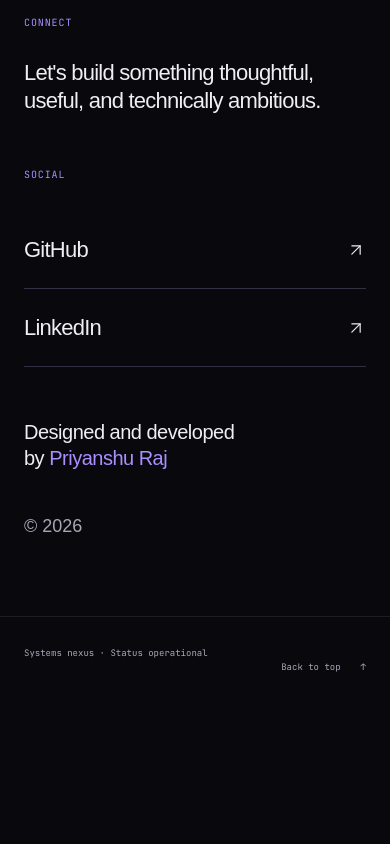
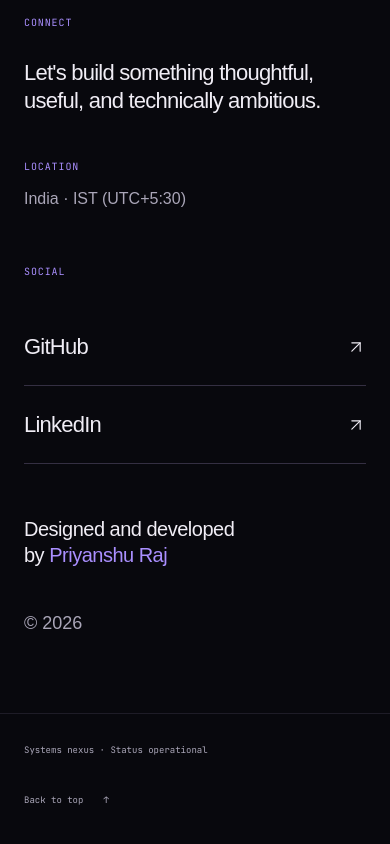
Before and after one commit to Priyanshuraj0909/Priyanshu-Portfolio, a Next.js app: page / in a window 390 px wide. Shown: the part 7962-8806 px from the top of the page. Before the commit the page ends 8711 px from the top, so only its background shows below. Built offline with nearby package versions, Linux system fonts and the light colour scheme; a web font is replaced by a local one.

Commit message:
feat: add location and lower motion control

```diff
--- a/src/app/globals.css
+++ b/src/app/globals.css
@@ -100,6 +100,8 @@ button, a, input { -webkit-tap-highlight-color: #af92fc25; }
 .site-footer { position: relative; z-index: 1; border-top: 1px solid var(--hair); padding-block: 28px 60px; }
 .footer-bar { display: flex; flex-wrap: wrap; justify-content: space-between; gap: 20px; color: var(--muted); font: 9px/1.8 var(--font-jetbrains-mono), monospace; }
 .footer-bar a { display: inline-flex; align-items: center; min-height: 44px; gap: 20px; text-decoration: none; }
+.footer-actions { display: flex; flex-wrap: wrap; align-items: center; justify-content: flex-end; gap: 16px 28px; }
+.footer-motion { display: inline-flex; align-items: center; gap: 10px; border-radius: 28px; padding-inline: 18px; }
 
 @media (max-width: 1050px) {
   .nav-number, .site-brand span { display: none; }
@@ -274,6 +276,8 @@ button, a, input { -webkit-tap-highlight-color: #af92fc25; }
   .contact-grid { grid-template-columns: 1fr; gap: 52px; }
   .contact-invitation { max-width: 30ch; }
   .contact-credit { padding-top: 0; }
+  .footer-bar, .footer-actions { align-items: flex-start; }
+  .footer-actions { width: 100%; justify-content: space-between; }
 }
 @media (min-width: 761px) and (max-width: 1050px) {
   .contact-grid { grid-template-columns: minmax(0, 1fr) minmax(260px, 1fr); }
--- a/src/components/layout/footer.tsx
+++ b/src/components/layout/footer.tsx
@@ -1,9 +1,11 @@
+import { MotionToggle } from "@/features/motion";
+
 export function Footer() {
   return (
     <footer className="site-footer">
       <div className="page-container footer-bar">
         <span>Systems nexus · Status operational</span>
-        <a href="#core">Back to top <span aria-hidden="true">↑</span></a>
+        <div className="footer-actions"><a href="#core">Back to top <span aria-hidden="true">↑</span></a><MotionToggle placement="footer" /></div>
       </div>
     </footer>
   );
--- a/src/components/layout/header.tsx
+++ b/src/components/layout/header.tsx
@@ -1,7 +1,6 @@
 "use client";
 
 import { useEffect, useState } from "react";
-import { MotionToggle } from "@/features/motion";
 import { Orbit } from "lucide-react";
 import { navigation } from "@/content/navigation";
 import { profile } from "@/content/profile";
@@ -36,7 +35,6 @@ export function Header() {
           </a>
         ))}
       </nav>
-      <MotionToggle />
     </header>
   );
 }
--- a/src/content/profile.ts
+++ b/src/content/profile.ts
@@ -13,7 +13,7 @@ export const profile = {
   ],
   biography: "Computer Science and Engineering student at Bennett University building intelligent applications, machine-learning systems, and practical full-stack software.",
   email: null,
-  location: null,
+  location: "India · IST (UTC+5:30)",
   github: "https://github.com/Priyanshuraj0909",
   linkedin: "https://www.linkedin.com/in/priyanshu-raj-00aab5334/",
   resume: null,
--- a/src/features/motion.tsx
+++ b/src/features/motion.tsx
@@ -11,12 +11,12 @@ export function MotionPreferences({ children }: { children: ReactNode }) {
   function toggle() { setPaused(value => { try { localStorage.setItem("portfolio:motion-paused", String(!value)); } catch {} return !value; }); }
   return <Preferences.Provider value={{ paused, reduced, toggle }}><MotionConfig reducedMotion={paused ? "always" : "user"}>{children}</MotionConfig></Preferences.Provider>;
 }
-export function MotionToggle() {
+export function MotionToggle({ placement = "header" }: { placement?: "header" | "footer" }) {
   const preferences = useContext(Preferences);
   if (!preferences) return null;
   const { paused, reduced, toggle } = preferences;
   const label = reduced ? "Reduced motion" : paused ? "Resume motion" : "Pause motion";
-  return <button className="motion-control header-motion" onClick={toggle} aria-pressed={paused} aria-label={label}>{paused ? <Play size={12} aria-hidden="true" /> : <Pause size={12} aria-hidden="true" />}<span className="motion-label">{label}</span></button>;
+  return <button className={`motion-control ${placement}-motion`} onClick={toggle} aria-pressed={paused} aria-label={label}>{paused ? <Play size={12} aria-hidden="true" /> : <Pause size={12} aria-hidden="true" />}<span className="motion-label">{label}</span></button>;
 }
 export function Reveal({ children }: { children: ReactNode }) {
   const { paused, reduced } = useMotionPreferences();
--- a/src/foundation/styles.css
+++ b/src/foundation/styles.css
@@ -5,6 +5,7 @@
 :root { --void: #05070b; --panel: #0b1019; --text: #f3f6fc; --muted: #8994a8; --dim: #8994a8; --signal: #9b7cff; --glow: #58e1ff; --hair: #ffffff18; --hair-strong: #ffffff38; --font-space-grotesk: "Space Grotesk"; --font-jetbrains-mono: "JetBrains Mono"; --font-oxanium: "Oxanium"; }
 .site-atmosphere { background: radial-gradient(at 85% 15%, #65419b2a, transparent 45%), radial-gradient(at 5% 70%, #18576a18, transparent 45%); }
 .site-atmosphere::before { content: ""; position: absolute; inset: 0; background-image: linear-gradient(#ffffff03 1px, transparent 1px), linear-gradient(90deg, #ffffff03 1px, transparent 1px); background-size: 64px 64px; mask-image: linear-gradient(transparent, #000, transparent); }
+.site-nav { margin-inline: auto; }
 .site-nav a { min-width: 44px; justify-content: center; }
 
 .boot-screen { position: fixed; z-index: 40; inset: 0; background: radial-gradient(ellipse at 70% 35%, #30204588, transparent 60%), #05070bf5; pointer-events: none; display: flex; flex-direction: column; align-items: center; justify-content: center; gap: 32px; padding: 24px; }
```
Also changed, not shown: 2 other files (tests, documents, lock files or other folders).
